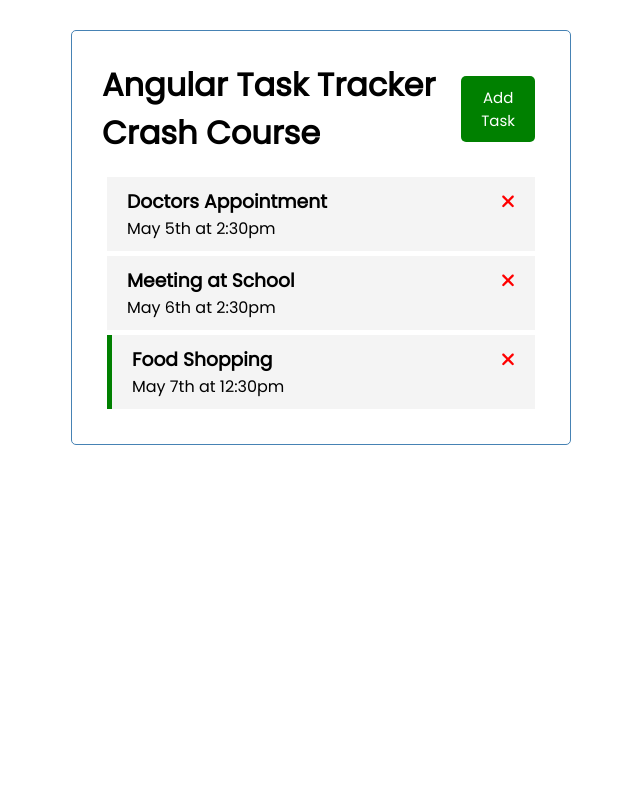
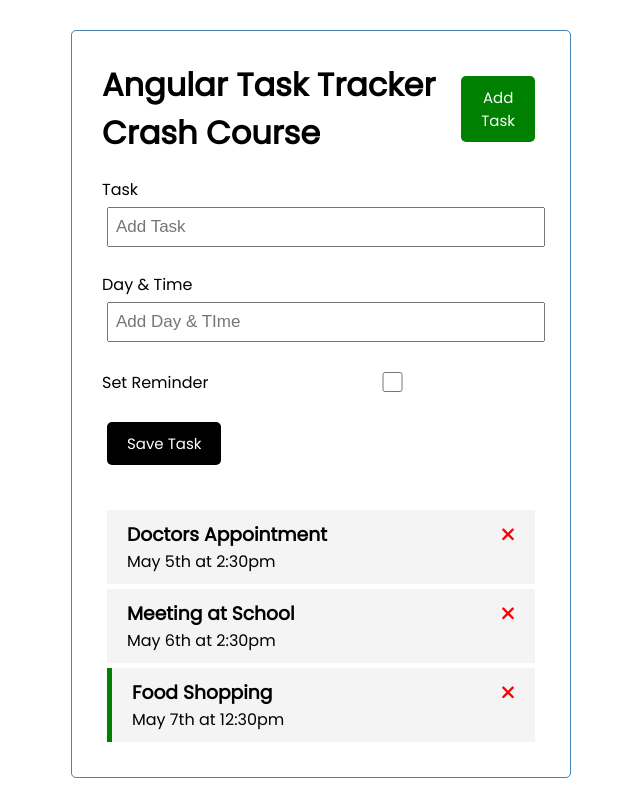
Before and after one commit to terranadams/angular-traversy-crash, an Angular app: page / in a window 1280 px wide. Shown: the whole page, without its empty margins (319-959 px from the left). Built offline with nearby package versions, Linux system fonts and the light colour scheme; data requests are answered from the project's data file.

Commit message:
adding tasks successfully

```diff
--- /dev/null
+++ b/src/app/components/add-task/add-task.component.css
@@ -0,0 +1,3 @@
+.add-form {
+  margin-bottom: 40px;
+}
--- /dev/null
+++ b/src/app/components/add-task/add-task.component.html
@@ -0,0 +1,16 @@
+<form class="add-form" (ngSubmit)="onSubmit()">
+  <div class="form-control">
+    <label for="text">Task</label>
+    <input type="text" name="text" [(ngModel)]="text" id="text" placeholder="Add Task">
+  </div>
+  <div class="form-control">
+    <label for="day">Day & Time</label>
+    <input type="text" name="day" [(ngModel)]="day" id="day" placeholder="Add Day & TIme">
+  </div>
+  <div class="form-control form-control-check">
+    <label for="reminder">Set Reminder</label>
+    <input type="checkbox" name="reminder" [(ngModel)]="reminder" id="reminder">
+  </div>
+  <!-- {{text}} -->
+  <input type="submit" value="Save Task" class="btn">
+</form>
--- /dev/null
+++ b/src/app/components/add-task/add-task.component.ts
@@ -0,0 +1,39 @@
+import { Component, Output, EventEmitter } from '@angular/core';
+import { FormsModule } from '@angular/forms';
+import { Task } from 'src/app/interfaces/Task';
+
+@Component({
+  selector: 'app-add-task',
+  templateUrl: './add-task.component.html',
+  styleUrls: ['./add-task.component.css'],
+})
+export class AddTaskComponent {
+  @Output() onAddTask: EventEmitter<Task> = new EventEmitter()
+
+  // We're making variables to databind with our form
+  text!: string;
+  day!: string;
+  reminder: boolean = false; // we can set default values for databinds.
+  // To databind, we must import and use the forms module.
+  // Brackets are for input like [ngStyle], [ngClass] or making props, and parenthesis are for output, like events.
+  // But with two way binding, we use both: [(ngModel)]="variableName"
+
+  onSubmit() {
+    if (!this.text) alert('Please add a task.');
+    else {
+      const newTask = {
+        text: this.text,
+        day: this.day,
+        reminder: this.reminder
+      }
+
+      this.onAddTask.emit(newTask)
+
+      // console.log(newTask)
+      //clear form after obtaining data
+      this.text = ''
+      this.day = ''
+      this.reminder = false
+    }
+  }
+}
--- a/src/app/components/tasks/tasks.component.html
+++ b/src/app/components/tasks/tasks.component.html
@@ -1 +1,9 @@
-<app-task-item *ngFor="let task of tasks" [task]="task" (onDeleteTask)="deleteTask(task)" (onToggleReminder)="toggleReminder(task)"></app-task-item>
+<app-add-task (onAddTask)="addTask($event)"></app-add-task>
+<!-- the argument in the addTask() above doesn't exist, so we use $event to
+  get the argument passed to the method -->
+<app-task-item
+  *ngFor="let task of tasks"
+  [task]="task"
+  (onDeleteTask)="deleteTask(task)"
+  (onToggleReminder)="toggleReminder(task)"
+></app-task-item>
--- a/src/app/components/tasks/tasks.component.ts
+++ b/src/app/components/tasks/tasks.component.ts
@@ -1,7 +1,6 @@
 import { Component } from '@angular/core';
 import { TaskService } from 'src/app/services/task.service';
 import { Task } from 'src/app/interfaces/Task';
-
 
 @Component({
   selector: 'app-tasks',
@@ -28,4 +27,9 @@ export class TasksComponent {
     this.taskService.updateTaskReminder(task).subscribe()
   }
 
+  addTask(task: Task) {
+    // console.log(task)
+    this.taskService.addTask(task).subscribe(task => this.tasks.push(task))
+  }
+
 }
--- a/src/app/services/task.service.ts
+++ b/src/app/services/task.service.ts
@@ -41,6 +41,10 @@ export class TaskService {
     return this.http.put<Task>(url, task, httpOptions) // we're sending data, so we want to send headers with the content type.
   }
 
+  addTask(task: Task):Observable<Task> {
+    return this.http.post<Task>(this.url, task, httpOptions) // we're submitting data, so we use httpOptions
+  }
+
 
   /*
   To run api calls, import { HttpClientModule } from '@angular/common/http' in app.module.ts
```
Also changed, not shown: src/app/app.module.ts (+6 -2 lines), 1 other file (tests, documents, lock files or other folders).
